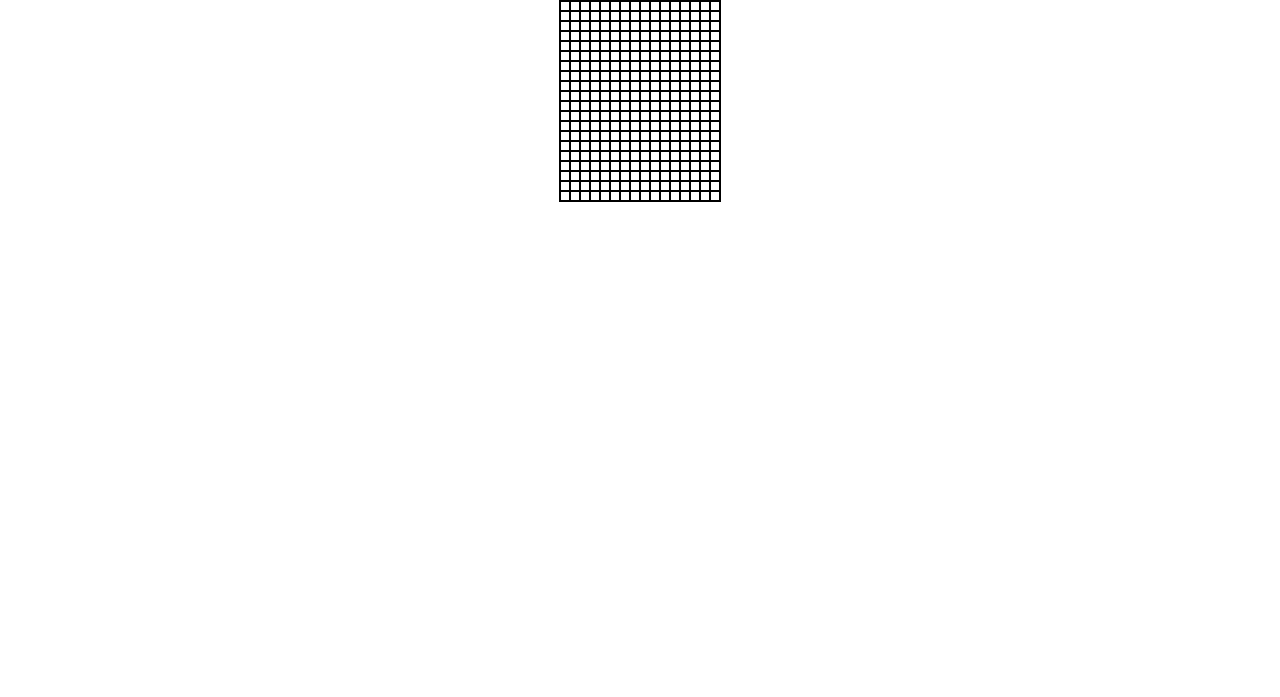
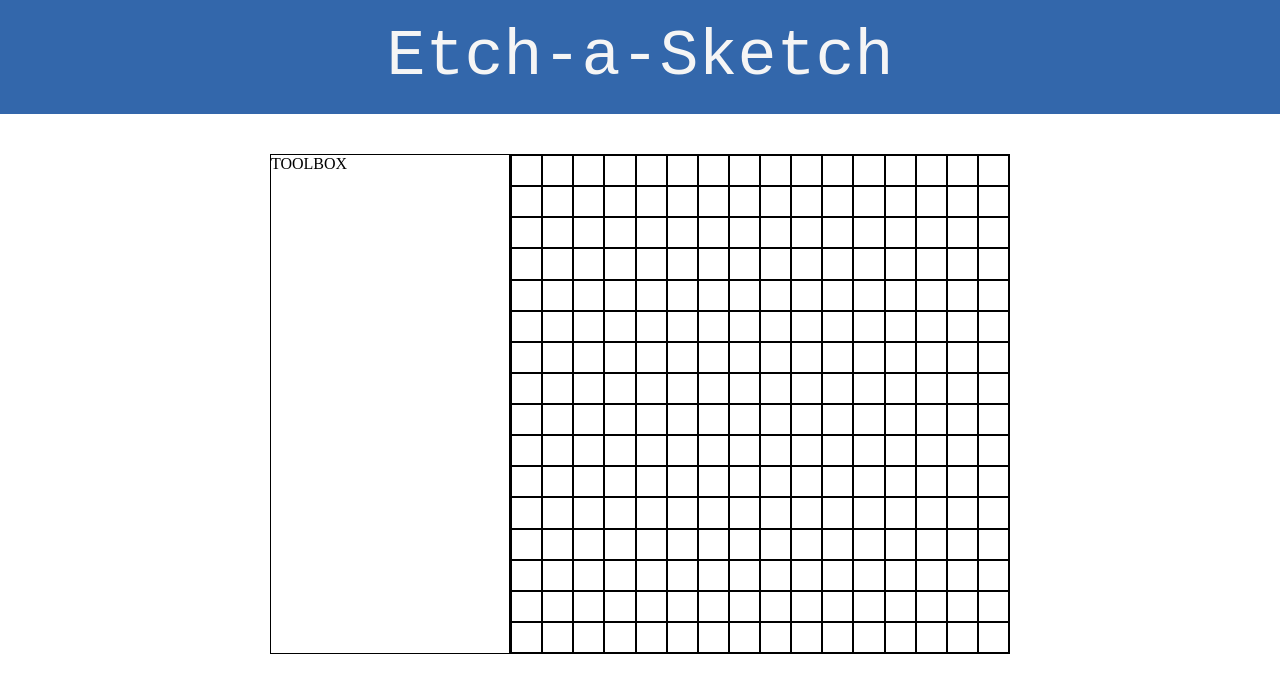
Before and after one commit to FirdausAbdullah/etch-a-sketch, a plain HTML site: page index.html in a window 1280 px wide. Drawn offline with Linux system fonts and the light colour scheme.

Commit message:
Add proper 16x16 grid
Manage to create a proper 16 by 16 grid with
drawGrid() function using JS. Also added a
toolbox section for tool selection for sketching.

```diff
--- a/index.html
+++ b/index.html
@@ -7,7 +7,12 @@
     <title>Document</title>
 </head>
 <body>
-    <div class="pixel-container"></div>
+    <header class="heading">Etch-a-Sketch</header>
+    <div class="main">
+        <div class="tool-box">TOOLBOX</div>
+        <div class="pixel-container"></div>
+    </div>
+
     <script src="script.js"></script>
 </body>
 </html>
--- a/script.js
+++ b/script.js
@@ -2,17 +2,27 @@
 Etch-a-Sketch project
 TOP prescribed project
 */
-function drawPad (pixelRow, pixelColumn){
+function makePixel (pixelRow, pixelColumn){
     const pixelContainer = document.querySelector('.pixel-container');
     const pixel = document.createElement('div');
-    pixel.style.width = '10px';
-    pixel.style.height = '10px';
+    let row = (pixelContainer.clientHeight)/pixelRow;
+    let column = (pixelContainer.clientWidth)/pixelColumn;
+    pixel.style.width = `${column}px`;
+    pixel.style.height = `${row}px`;
     pixel.style.border = '1px solid black';
     pixel.className = 'pixel';
-
     pixelContainer.appendChild(pixel);
 }
 
-for (let i =0; i<320; i++){
-    drawPad();
+function drawGrid(row,column){
+    for(let i=0; i<(row*column);i++){
+        makePixel(row,column);
+    }
+
 }
+
+
+
+
+
+drawGrid(16,16);
--- a/style.css
+++ b/style.css
@@ -4,11 +4,35 @@
     box-sizing: border-box;
 }
 
+.heading{
+    width:100vw;
+    padding: 20px;
+    text-align: center;
+    font-size:5em;
+    font-family: monospace;
+    color: whitesmoke;
+    background-color: #3367ab;
+}
+
+.main {
+    width:100vw;
+    display: grid;
+    justify-content: center;
+    padding: 40px;
+    display: flex;
+    justify-content:center;
+}
+
 .pixel-container {
-    width: 162px;
-    margin: 0 auto;
+    width: 500px;
+    height: 500px;
     border: 1px solid black;
     display: flex;
     flex-wrap: wrap;
     align-self: flex-start;
 }
+
+.tool-box {
+    width: 20%;
+    border: 1px solid black;
+}
```
